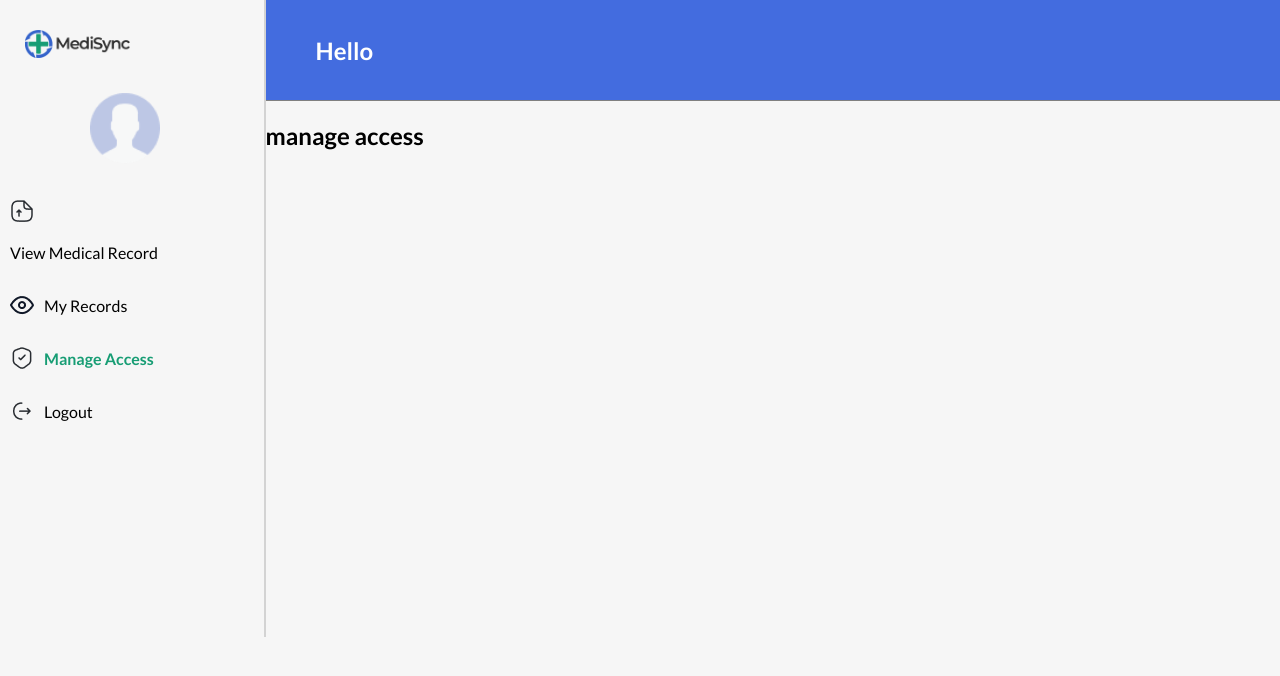
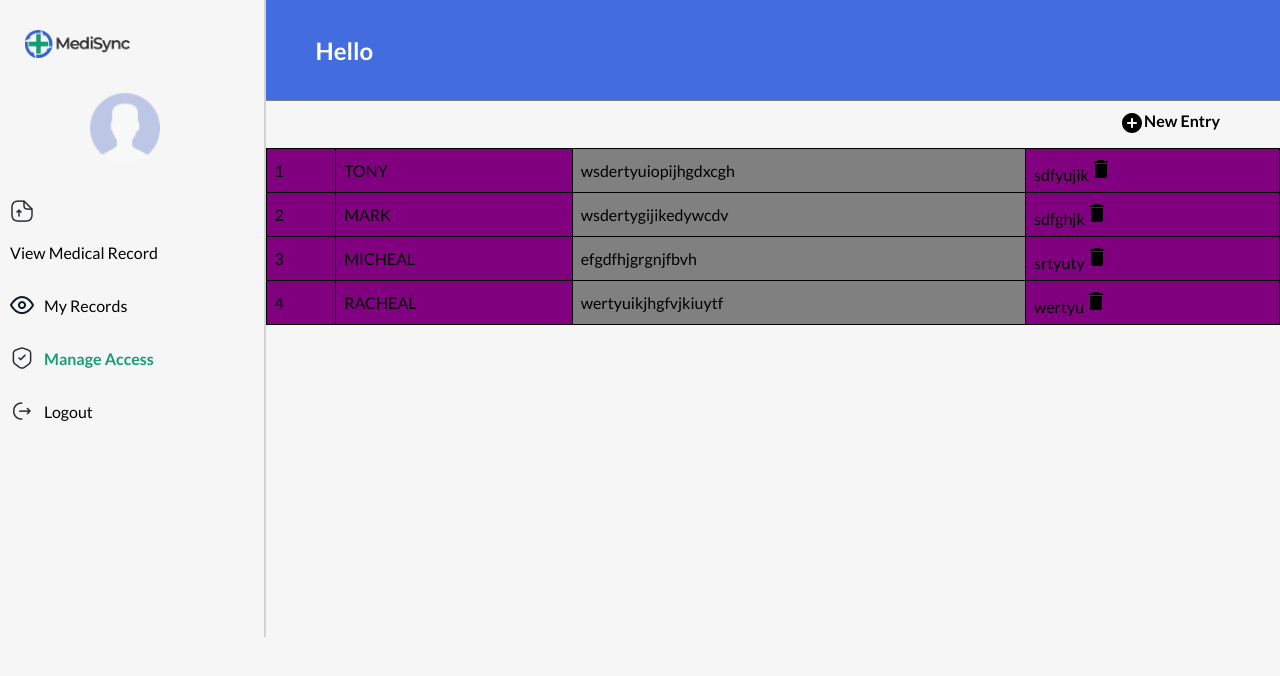
Before and after one commit to learnable-2022/DPR-5-FE, a React (Create React App) app: page /dashboard/manageaccess in a window 1280 px wide. Shown: the top 676 px of the page. Built offline with nearby package versions, Linux system fonts and the light colour scheme.

Commit message:
Medicals Records

```diff
--- a/package.json
+++ b/package.json
@@ -6,6 +6,8 @@
     "@emailjs/browser": "^3.11.0",
     "@emotion/react": "^11.11.1",
     "@emotion/styled": "^11.11.0",
+    "@material-ui/styles": "^4.11.5",
+    "@mui/icons-material": "^5.11.16",
     "@mui/material": "^5.13.5",
     "@testing-library/jest-dom": "^5.16.5",
     "@testing-library/react": "^13.4.0",
@@ -16,7 +18,7 @@
     "react-dom": "^18.2.0",
     "react-icons": "^4.8.0",
     "react-router-dom": "^6.11.2",
-    "react-scripts": "5.0.1",
+    "react-scripts": "^5.0.1",
     "react-toastify": "^9.1.3",
     "styled-components": "^5.3.0",
     "valtio": "^1.10.5",
--- a/src/App.js
+++ b/src/App.js
@@ -12,7 +12,7 @@ import DashboardLayout from "./components/DashboardLayout";
 import ViewMedicalRecords from "./pages/ViewMedicalRecords";
 import ViewOtherRecords from "./pages/ViewOtherRecords";
 import ConnectWalletDr from "./pages/ConnectWalletDr";
-import ManageAccess from "./pages/ManageAccess";
+import ManageAccess from "./containers/ManageAccess/ManageAccess";
 import { ToastContainer } from "react-toastify";
 import "react-toastify/dist/ReactToastify.css";
 import ConnectWallets from "./pages/ConnectWallet";
--- /dev/null
+++ b/src/containers/ManageAccess/ManageAccess.css
@@ -0,0 +1,5 @@
+.straight{
+    display: flex;
+    justify-content: space-between;
+    padding: 5px 30px;
+}
--- /dev/null
+++ b/src/containers/ManageAccess/ManageAccess.jsx
@@ -0,0 +1,63 @@
+import React from "react";
+// import AddIcon from '@mui/icons-material/Add';
+import AddCircleRoundedIcon from '@mui/icons-material/AddCircleRounded';
+import './ManageAccess.css';
+import styled from 'styled-components';
+import DeleteIcon from '@mui/icons-material/Delete';
+
+const Navbar = () => {
+  return (
+    <div className="straight">
+      <li></li>
+
+      <div className="straight">
+      <li><AddCircleRoundedIcon/></li>
+      <li><bold style={{ fontsize: "20px", fontWeight : 690, }}>New Entry</bold></li>
+      </div>
+    </div>
+
+  );
+};
+
+const ManageAccess = () => {
+  const TableRow = styled.tr`
+    // Row styles here
+  `;
+
+  const TableCell = styled.td`
+    border: 1px solid black;
+    padding: 8px;
+    background-color: purple; /* Make all columns purple */
+
+    &:nth-child(3) {
+      background-color: gray; /* Only the 3rd column will be gray */
+    }
+  `;
+
+  // Data for the table
+  const data = [
+    ['1', 'TONY ', 'wsdertyuiopijhgdxcgh',<div>sdfyujik<DeleteIcon /></div>],
+    ['2', 'MARK', 'wsdertygijikedywcdv', <div>sdfghjk<DeleteIcon /></div>],
+    ['3', 'MICHEAL', 'efgdfhjgrgnjfbvh', <div>srtyuty<DeleteIcon /></div>],
+    ['4', 'RACHEAL', 'wertyuikjhgfvjkiuytf', <div>wertyu<DeleteIcon /></div>]
+  ];
+
+  return (
+    <div>
+      <Navbar />
+      <table style={{ borderCollapse: 'collapse', width: '100%',padding:'200px' }}>
+        <tbody>
+          {data.map((row, rowIndex) => (
+            <TableRow key={rowIndex}>
+              {row.map((cell, cellIndex) => (
+                <TableCell key={cellIndex}>{cell}</TableCell>
+              ))}
+            </TableRow>
+          ))}
+        </tbody>
+      </table>
+    </div>
+  );
+};
+
+export default ManageAccess;
--- a/src/pages/ManageAccess.jsx
+++ /dev/null
@@ -1,11 +0,0 @@
-import React from "react";
-
-const ManageAccess = () => {
-  return (
-    <div>
-      <h2>manage access</h2>
-    </div>
-  );
-};
-
-export default ManageAccess;
```
Also changed, not shown: 1 other file (tests, documents, lock files or other folders).
